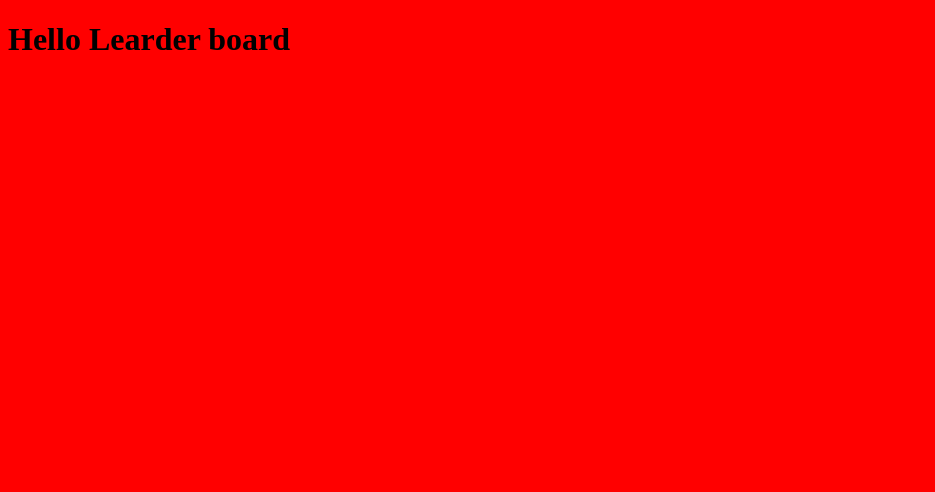
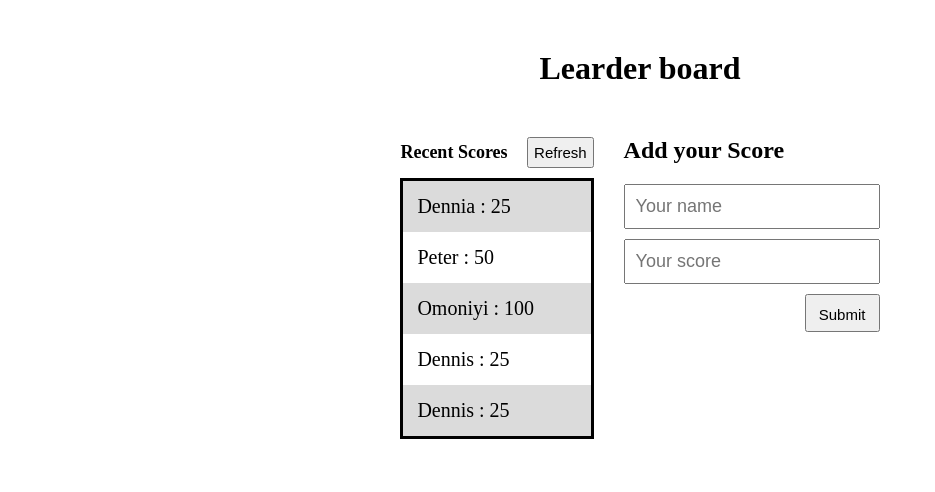
Before and after one commit to denscholar/Leaderboard-project, a website built with webpack: page src/index.html in a window 1280 px wide. Shown: the whole page, without its empty margins (0-935 px from the left). Built offline with nearby package versions, Linux system fonts and the light colour scheme.

Commit message:
Project setup

```diff
--- /dev/null
+++ b/src/displayData.js
@@ -0,0 +1,12 @@
+import scoreData from './scoreData.js';
+import ul from './selectors.js';
+
+const displayData = () => {
+  scoreData.forEach((data) => {
+    const listItem = document.createElement('li');
+    listItem.innerText = `${data.name} : ${data.score}`;
+    ul.appendChild(listItem);
+  });
+};
+
+export default displayData;
--- a/src/index.html
+++ b/src/index.html
@@ -7,7 +7,21 @@
     <title>LeaderBoard Project</title>
 </head>
 <body>
-    <h1>Hello Learder board</h1>
+    <h1>Learder board</h1>
+    <section class="leader-board">
+        <div class="ul-section">
+            <h3>Recent Scores <span><button type="button" class="refresh-btn">Refresh</button></span> </h3>
+            <ul class="score-list"></ul>
+        </div>
+        <div class="form-section">
+            <h2>Add your Score</h2>
+            <form id="form">
+                <input class="name" type="text" placeholder="Your name"><br>
+                <input class="score" type="text" placeholder="Your score"><br>
+                <button type="button" class="submite-btn">Submit</button>
+            </form>
+        </div>
+    </section>
 
 </body>
 </html>
--- a/src/index.js
+++ b/src/index.js
@@ -2,3 +2,7 @@
 /* eslint-disable import/no-extraneous-dependencies */
 import _ from 'lodash';
 import css from './styles.css';
+import displayData from './displayData.js';
+
+// display the data
+displayData();
--- /dev/null
+++ b/src/scoreData.js
@@ -0,0 +1,9 @@
+const scoreData = [
+  { name: 'Dennia', score: '25' },
+  { name: 'Peter', score: '50' },
+  { name: 'Omoniyi', score: 100 },
+  { name: 'Dennis', score: 25 },
+  { name: 'Dennis', score: 25 },
+];
+
+export default scoreData;
--- /dev/null
+++ b/src/selectors.js
@@ -0,0 +1,3 @@
+const ul = document.querySelector('ul');
+
+export default ul;
--- a/src/styles.css
+++ b/src/styles.css
@@ -1,3 +1,64 @@
-body {
-  background-color: red;
+* {
+  padding: 0;
+  margin: 0;
+  box-sizing: border-box;
+  list-style: none;
 }
+
+h1 {
+  text-align: center;
+  margin-top: 50px;
+}
+
+h3 {
+  font-size: 18px;
+  padding-bottom: 10px;
+}
+
+.refresh-btn {
+  font-size: 15px;
+  padding: 5px;
+  margin-left: 15px;
+}
+
+.leader-board {
+  display: flex;
+  justify-content: center;
+  gap: 30px;
+  padding: 50px;
+}
+
+.ul-section ul {
+  border: 3px solid black;
+  width: 100%;
+}
+
+li {
+  padding: 14px;
+  font-size: 20px;
+}
+
+li:nth-child(odd) {
+  background: rgb(219, 219, 219);
+}
+
+#form {
+  padding-top: 10px;
+}
+
+#form input {
+  padding: 10px;
+  margin-top: 10px;
+  outline: none;
+  font-size: 18px;
+  width: 100%;
+}
+
+.submite-btn {
+  padding: 10px;
+  margin-top: 10px;
+  float: right;
+  width: 5em;
+  height: 2.5em;
+  font-size: 15px;
+}
```
